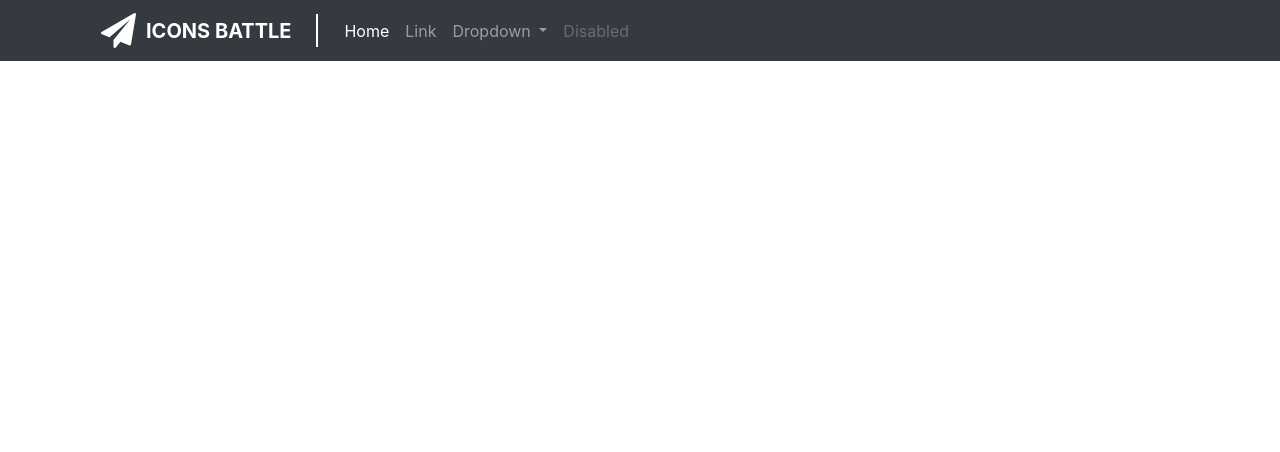
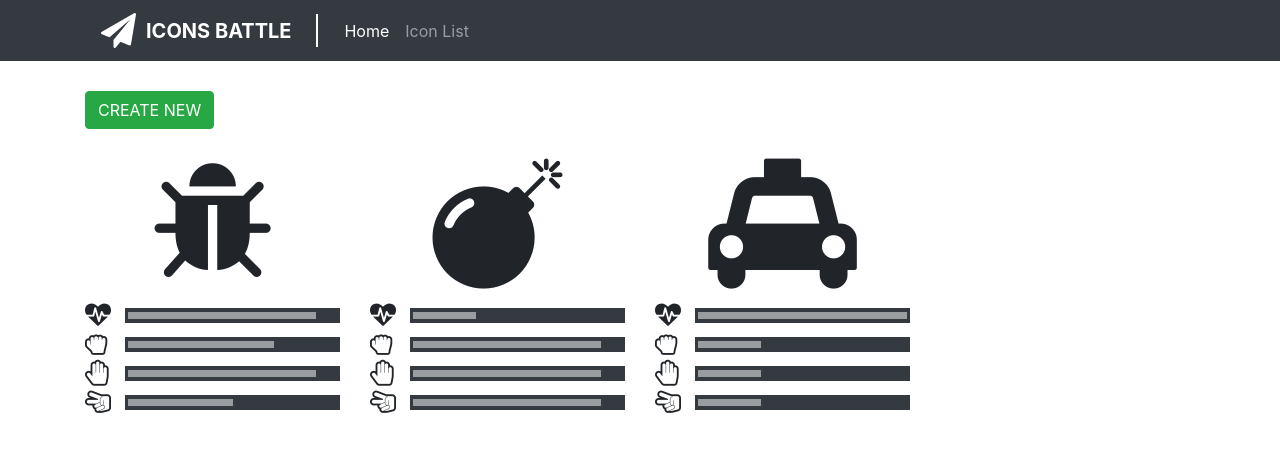
Before and after one commit to rjconcepcion/icon, an Angular app: page / in a window 1280 px wide. Shown: the top 452 px of the page. Built offline with nearby package versions, Linux system fonts and the light colour scheme.

Commit message:
Icon list component

```diff
--- a/src/app/app-routing.module.ts
+++ b/src/app/app-routing.module.ts
@@ -1,10 +1,15 @@
 import { NgModule } from '@angular/core';
 import { Routes, RouterModule } from '@angular/router';
+import {IconListComponent } from './icon-list/icon-list.component';
 
-const routes: Routes = [];
+const routes: Routes = [
+  { path: '', component: IconListComponent }
+];
 
 @NgModule({
-  imports: [RouterModule.forRoot(routes)],
+  imports: [
+    RouterModule.forRoot(routes),
+  ],
   exports: [RouterModule]
 })
 export class AppRoutingModule { }
--- a/src/app/app.module.ts
+++ b/src/app/app.module.ts
@@ -4,11 +4,13 @@ import { NgModule } from '@angular/core';
 import { AppRoutingModule } from './app-routing.module';
 import { AppComponent } from './app.component';
 import { HeaderComponent } from './header/header.component';
+import { IconListComponent } from './icon-list/icon-list.component';
 
 @NgModule({
   declarations: [
     AppComponent,
-    HeaderComponent
+    HeaderComponent,
+    IconListComponent
   ],
   imports: [
     BrowserModule,
--- a/src/app/header/header.component.html
+++ b/src/app/header/header.component.html
@@ -11,25 +11,11 @@
 				  <div class="collapse navbar-collapse" id="navbarSupportedContent">
 				    <ul class="navbar-nav mr-auto">
 				      <li class="nav-item active">
-				        <a class="nav-link" href="#">Home <span class="sr-only">(current)</span></a>
+				        <a class="nav-link" href="#">Home</a>
 				      </li>
 				      <li class="nav-item">
-				        <a class="nav-link" href="#">Link</a>
-				      </li>
-				      <li class="nav-item dropdown">
-				        <a class="nav-link dropdown-toggle" href="#" id="navbarDropdown" role="button" data-toggle="dropdown" aria-haspopup="true" aria-expanded="false">
-				          Dropdown
-				        </a>
-				        <div class="dropdown-menu" aria-labelledby="navbarDropdown">
-				          <a class="dropdown-item" href="#">Action</a>
-				          <a class="dropdown-item" href="#">Another action</a>
-				          <div class="dropdown-divider"></div>
-				          <a class="dropdown-item" href="#">Something else here</a>
-				        </div>
-				      </li>
-				      <li class="nav-item">
-				        <a class="nav-link disabled" href="#">Disabled</a>
-				      </li>
+							<a class="nav-link" href="#">Icon List</a>
+						</li>
 				    </ul>
 				  </div>
 				</nav>
@@ -37,3 +23,11 @@
 		</div>
 	</div>
 </div>
+
+<div id="btn-controller" class="container">
+	<div class="row">
+		<div class="col-md-12">
+			<button type="button" class="btn btn-success">CREATE NEW</button>
+		</div>
+	</div>
+</div>
--- a/src/app/header/header.component.sass
+++ b/src/app/header/header.component.sass
@@ -1,5 +1,6 @@
 #outwap-header
 	background-color:#343a40
+	margin-bottom:30px
 	.navbar
 		.navbar-brand
 			position: relative
@@ -18,3 +19,6 @@
 				font-size: 35px
 			span
 				font-weight:700
+
+#btn-controller
+	margin-bottom:30px
--- /dev/null
+++ b/src/app/icon-list/icon-list.component.html
@@ -0,0 +1,101 @@
+<div class="container">
+  <div class="row">
+    <div class="character col-md-3">
+        <div class="player-icon">
+            <i class="fa fa-bug" aria-hidden="true"></i>
+        </div>
+        <div class="stats-wrap">
+          <p>
+            <i class="fa fa-heartbeat" aria-hidden="true"></i>
+            <span class="bar">
+                <div class="bar-content" style="width:90%;"></div>
+            </span>
+          </p>
+          <p>
+            <i class="fa fa-hand-rock-o" aria-hidden="true"></i>
+            <span class="bar">
+                <div class="bar-content" style="width:70%;"></div>
+            </span>
+          </p>
+          <p>
+            <i class="fa fa-hand-paper-o" aria-hidden="true"></i>
+            <span class="bar">
+                <div class="bar-content" style="width:90%;"></div>
+            </span>
+          </p>
+          <p>
+            <i class="fa fa-hand-scissors-o" aria-hidden="true"></i>
+            <span class="bar">
+                <div class="bar-content" style="width:50%;"></div>
+            </span>
+          </p>
+        </div>
+    </div>
+
+    <div class="character col-md-3">
+        <div class="player-icon">
+            <i class="fa fa-bomb" aria-hidden="true"></i>
+        </div>
+        <div class="stats-wrap">
+          <p>
+            <i class="fa fa-heartbeat" aria-hidden="true"></i>
+            <span class="bar">
+                <div class="bar-content" style="width:30%;"></div>
+            </span>
+          </p>
+          <p>
+            <i class="fa fa-hand-rock-o" aria-hidden="true"></i>
+            <span class="bar">
+                <div class="bar-content" style="width:90%;"></div>
+            </span>
+          </p>
+          <p>
+            <i class="fa fa-hand-paper-o" aria-hidden="true"></i>
+            <span class="bar">
+                <div class="bar-content" style="width:90%;"></div>
+            </span>
+          </p>
+          <p>
+            <i class="fa fa-hand-scissors-o" aria-hidden="true"></i>
+            <span class="bar">
+                <div class="bar-content" style="width:90%;"></div>
+            </span>
+          </p>
+        </div>
+    </div>
+
+
+    <div class="character col-md-3">
+        <div class="player-icon">
+            <i class="fa fa-taxi" aria-hidden="true"></i>
+        </div>
+        <div class="stats-wrap">
+          <p>
+            <i class="fa fa-heartbeat" aria-hidden="true"></i>
+            <span class="bar">
+                <div class="bar-content" style="width:100%;"></div>
+            </span>
+          </p>
+          <p>
+            <i class="fa fa-hand-rock-o" aria-hidden="true"></i>
+            <span class="bar">
+                <div class="bar-content" style="width:30%;"></div>
+            </span>
+          </p>
+          <p>
+            <i class="fa fa-hand-paper-o" aria-hidden="true"></i>
+            <span class="bar">
+                <div class="bar-content" style="width:30%;"></div>
+            </span>
+          </p>
+          <p>
+            <i class="fa fa-hand-scissors-o" aria-hidden="true"></i>
+            <span class="bar">
+                <div class="bar-content" style="width:30%;"></div>
+            </span>
+          </p>
+        </div>
+    </div>
+
+  </div>
+</div>
--- /dev/null
+++ b/src/app/icon-list/icon-list.component.sass
@@ -0,0 +1,26 @@
+.character
+    .player-icon
+        text-align: center
+        i
+            font-size: 130px
+    .stats-wrap
+        margin-top:13px
+        p
+            display: flex
+            justify-content: space-between
+            align-items: center
+            margin-bottom: 3px
+            &:last-of-type
+                margin-bottom:0
+            .bar
+                width: calc(100% - 40px)
+                background-color: #343a40
+                height: 15px
+                padding: 4px 3px
+                .bar-content
+                    background: #fff
+                    left: 4px
+                    height: 100%
+                    background-color: rgba(255, 255, 255, 0.5)
+            i
+                font-size: 26px
--- /dev/null
+++ b/src/app/icon-list/icon-list.component.ts
@@ -0,0 +1,15 @@
+import { Component, OnInit } from '@angular/core';
+
+@Component({
+  selector: 'app-icon-list',
+  templateUrl: './icon-list.component.html',
+  styleUrls: ['./icon-list.component.sass']
+})
+export class IconListComponent implements OnInit {
+
+  constructor() { }
+
+  ngOnInit() {
+  }
+
+}
```
Also changed, not shown: 1 other file (tests, documents, lock files or other folders).
